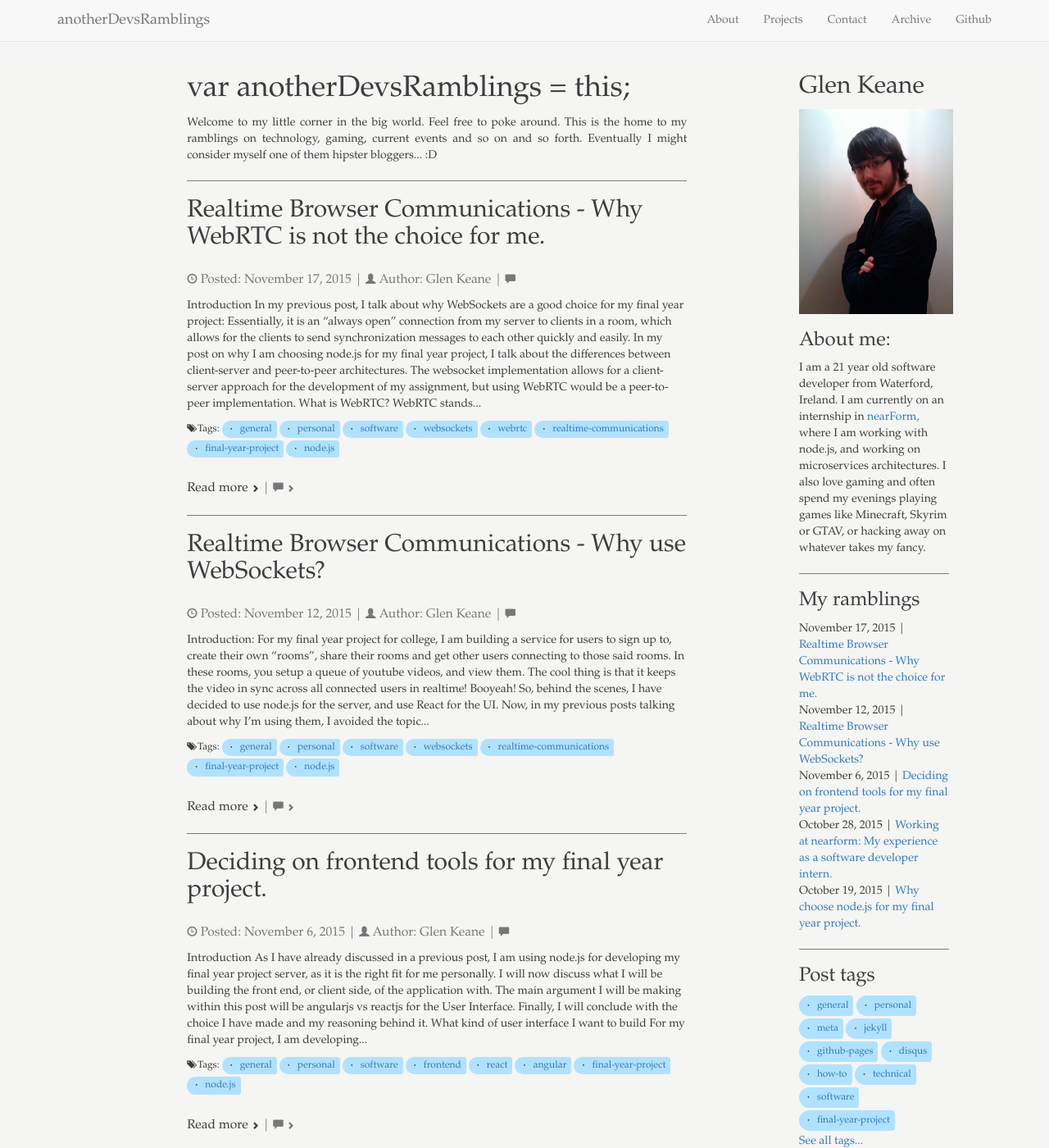
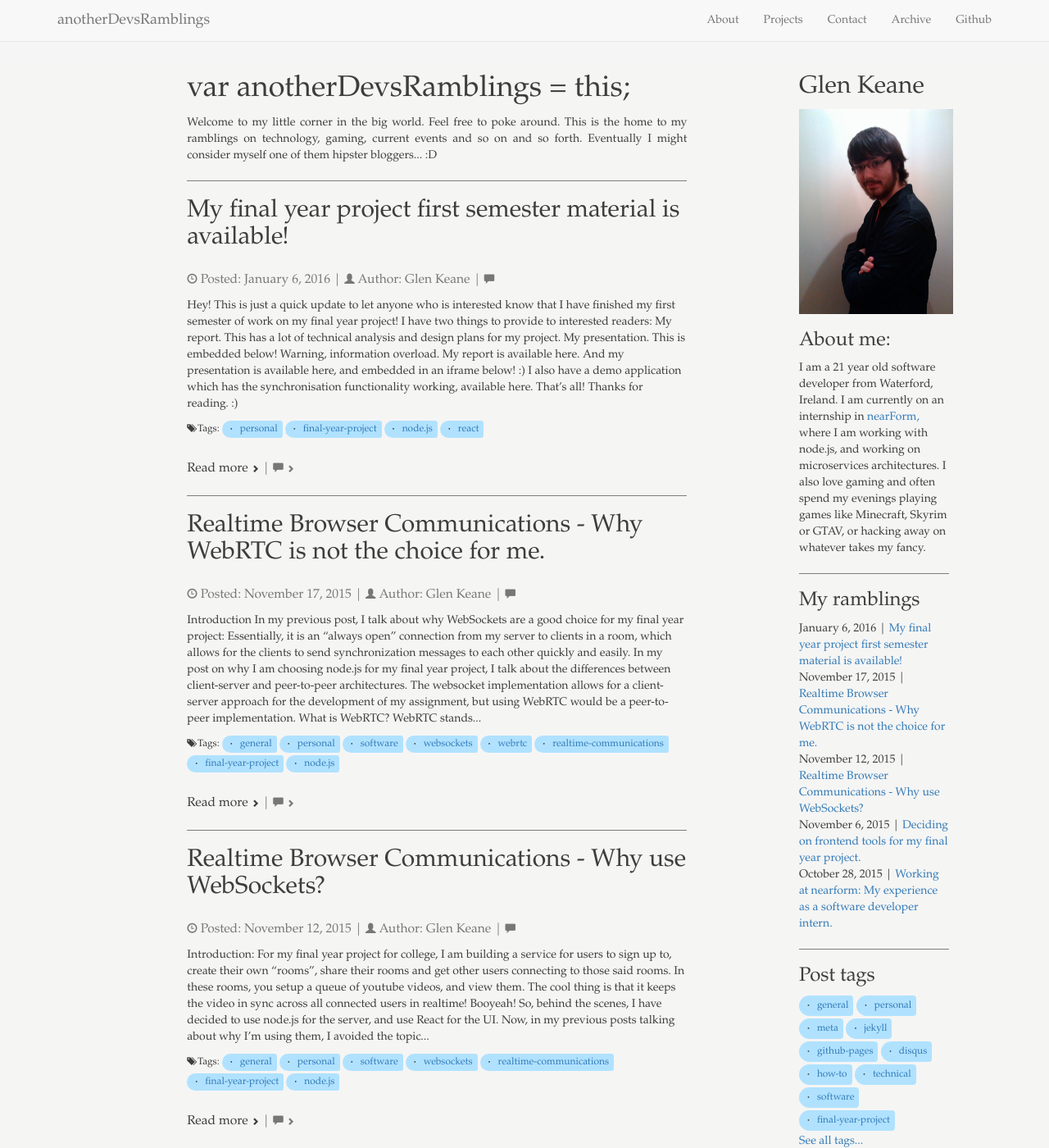
Before and after one commit to GlenTiki/glentiki.github.io, a Jekyll site: the page built from index.html, in a window 1280 px wide and 1400 px high. Shown: the whole window at 82% size. Built offline with Jekyll 4.4.1, drawn with Linux system fonts in a browser that asks for light colours; Markdown is read by kramdown in place of the engine named in the settings; the list of posts is cut into pages by our own code; comment, search, counter and statistics services are not loaded.

Commit message:
Created a post for my first semester material

```diff
--- /dev/null
+++ b/_posts/2016-01-06-my-final-year-project-first-semester-material-is-available.md
@@ -0,0 +1,26 @@
+---
+layout: post
+title: My final year project first semester material is available!
+redirect_from: "/2016/01/06/my-final-year-project-first-semester-material-is-available/"
+permalink: fyp-midway-update
+tags:
+  -  Personal
+  -  "Final year project"
+  -  Node.js
+  -  React
+---
+
+Hey! This is just a quick update to let anyone who is interested know that I have finished my first semester of work on my final year project! I have two things to provide to interested readers:
+
+  - My report. This has a lot of technical analysis and design plans for my project.
+  - My presentation. This is embedded below! Warning, information overload.
+
+My report is available [here](https://mega.nz/#!gBA3xbKT!13-F_gkN535cXwZ_F8Ipqg9nSFOW3eTQtZEYiZFRaI8).
+
+And my presentation is available [here](http://glenkeane.me/fyp-presentation), and embedded in an iframe below! :)
+
+<iframe class="block-element" src="http://glenkeane.me/fyp-presentation" height="400px" width="100%"></iframe>
+
+I also have a demo application which has the synchronisation functionality working, [available here](https://github.com/thekemkid/youtube-party).
+
+That's all! Thanks for reading. :)
--- a/public/css/base.css
+++ b/public/css/base.css
@@ -87,3 +87,7 @@ section,
   top: -100px;
   visibility: hidden;
 }
+
+.block-element {
+  display:block;
+}
```
